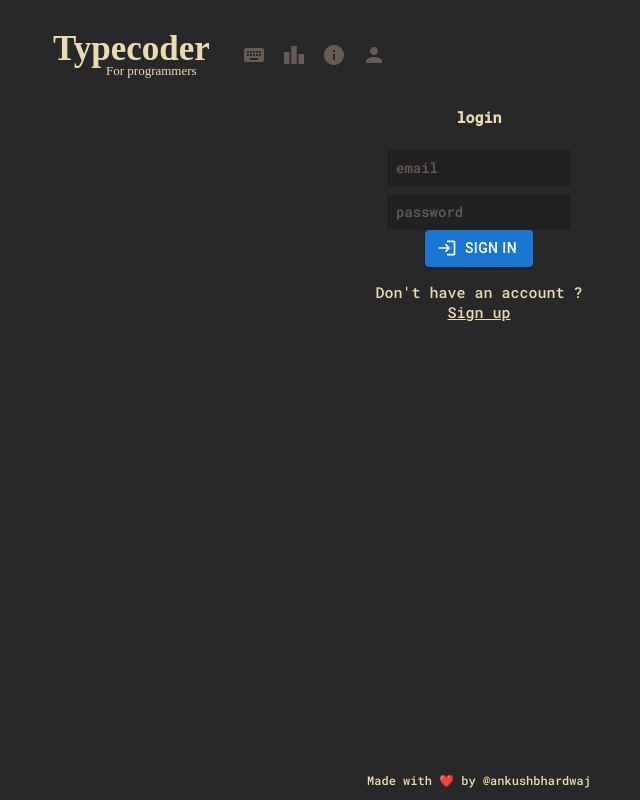
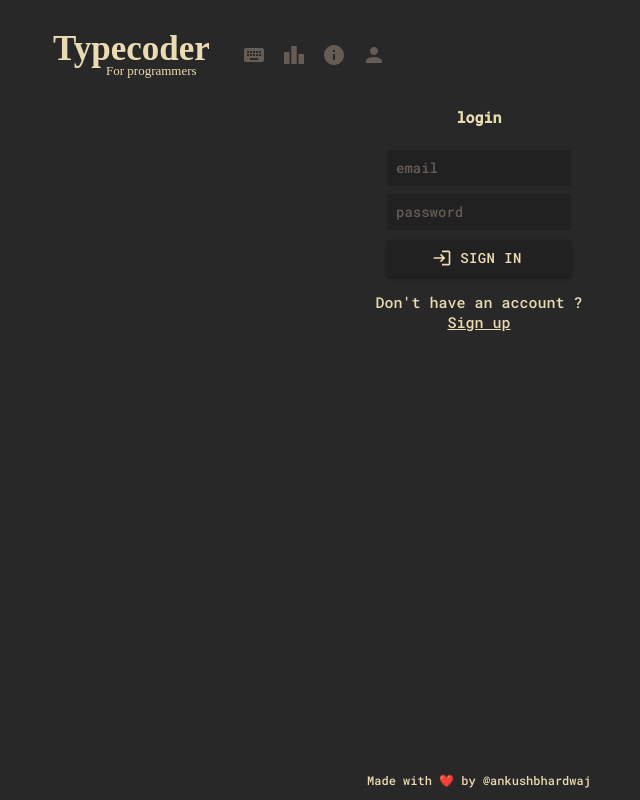
Before and after one commit to ankushbhardwxj/typecoder, a Next.js app in the folder client/: page /login in a window 1280 px wide. Shown: the whole page, without its empty margins (161-801 px from the left). Built offline with nearby package versions, Linux system fonts and the light colour scheme; a web font is replaced by a local one.

Commit message:
minor UI fixes

```diff
--- a/client/components/gameOver.tsx
+++ b/client/components/gameOver.tsx
@@ -20,7 +20,7 @@ function GameOver(props: any): JSX.Element {
           wpm: wpm
         });
         console.log(body);
-        let url = `http://localhost:8000/api/v1/lesson/leaderboard/${lessonId}`;
+        let url = `https://mighty-eyrie-60612.herokuapp.com/api/v1/lesson/leaderboard/${lessonId}`;
         let response = await fetch(url, {
           method: "PATCH",
           headers: { 'Content-Type':'application/json' },
--- a/client/components/header.tsx
+++ b/client/components/header.tsx
@@ -1,5 +1,6 @@
 import * as React from 'react';
 import styles from '../styles/header.module.css';
+import "../styles/header.module.css";
 // import Image from 'next/image';
 import KeyboardIcon from '@mui/icons-material/Keyboard';
 import PersonIcon from '@mui/icons-material/Person';
@@ -8,14 +9,17 @@ import InfoIcon from '@mui/icons-material/Info';
 import {Grid, IconButton, Button} from '@mui/material';
 import LogoutIcon from '@mui/icons-material/Logout';
 import Link from 'next/link';
+import {useRouter} from 'next/router';
 
 function Header(): JSX.Element {
+  const router = useRouter();
   const [userName, setUserName] = React.useState<string | null>('');
 
   const handleSignOut = () => {
     setUserName('');
     window.localStorage.removeItem('isSignedIn');
     window.localStorage.removeItem('username');
+    router.push('/');
   };
 
   React.useEffect(() => {
@@ -65,6 +69,14 @@ function Header(): JSX.Element {
       {userName?.length !== undefined && userName?.length > 0 &&
         <Grid item>
           <Button
+            style={{
+              marginTop: '41px',
+              marginLeft: '55px',
+              paddingLeft: '50px',
+              paddingRight: '50px',
+              fontFamily: 'Roboto Mono',
+              color: '#665c54',
+            }}
             className={styles.signOutBtn}
             onClick={handleSignOut}
             startIcon={<LogoutIcon />}>
--- a/client/components/signin.tsx
+++ b/client/components/signin.tsx
@@ -1,8 +1,8 @@
 import {Button} from '@mui/material';
 import * as React from 'react';
 import styles from '../styles/signin.module.css';
+import "../styles/signin.module.css";
 import LoginIcon from '@mui/icons-material/Login';
-import GoogleIcon from '@mui/icons-material/Google';
 import {useRouter} from 'next/router';
 
 function SignIn(props: {toggleShowSignIn: any}): JSX.Element {
@@ -16,7 +16,7 @@ function SignIn(props: {toggleShowSignIn: any}): JSX.Element {
     let response: any = await fetch(url, {method: 'POST', body: body});
     response = await response.json();
     console.log(response);
-    return response.userName;
+    return response.UserName;
   };
 
   const handleSignIn = async () => {
@@ -57,6 +57,14 @@ function SignIn(props: {toggleShowSignIn: any}): JSX.Element {
         />
       </div>
       <Button
+        style={{
+            marginTop: '10px',
+            paddingLeft: '50px',
+            paddingRight: '50px',
+            fontFamily: 'Roboto Mono',
+            color: '#ebdbb2',
+            background: '#212121'
+        }}
         className={styles.signInBtn}
         onClick={handleSignIn}
         variant="contained"
--- a/client/components/signup.tsx
+++ b/client/components/signup.tsx
@@ -1,5 +1,6 @@
 import * as React from 'react';
 import styles from '../styles/signin.module.css';
+import "../styles/signin.module.css";
 import {Button} from '@mui/material';
 import PersonAddIcon from '@mui/icons-material/PersonAdd';
 import {useRouter} from 'next/router';
@@ -94,7 +95,16 @@ function SignUp(props: { toggleShowSignIn: any }): JSX.Element {
       </div>
       {showPasswordMismatch && <div> <p style={{color: 'darkred'}}> Passwords dont match ! </p> </div>}
       {failedRegister && <div> <p style={{color: 'darkred'}}> User registration failed ! </p> </div>}
-      <Button onClick={handleSignUp} className={styles.signInBtn} variant="contained" startIcon={<PersonAddIcon />}>
+      <Button
+        style={{
+            marginTop: '10px',
+            paddingLeft: '50px',
+            paddingRight: '50px',
+            fontFamily: 'Roboto Mono',
+            color: '#ebdbb2',
+            background: '#212121'
+        }}
+        onClick={handleSignUp} className={styles.signInBtn} variant="contained" startIcon={<PersonAddIcon />}>
         Sign Up
       </Button>
       <p className={styles.header}> Already have an account ? <br/>
--- a/client/pages/index.tsx
+++ b/client/pages/index.tsx
@@ -1,5 +1,6 @@
 import * as React from 'react';
 import Editor from '../components/editor';
+import "../styles/header.module.css";
 
 function Home({data}: {data: any}) {
   const [activeLesson, setActiveLesson] = React.useState<object>({});
--- a/client/styles/signin.module.css
+++ b/client/styles/signin.module.css
@@ -28,13 +28,13 @@
   margin-top: 10px;
   padding-left: 50px;
   padding-right: 50px;
-  background: #212121;
   font-family: Roboto Mono;
   color: #ebdbb2;
+  background-color: #212121;
 }
 
 .signInBtn:hover {
   font-family: Roboto Mono;
   color: #282828;
-  background: #ebdbb2;
+  background-color: #ebdbb2;
 }
```
